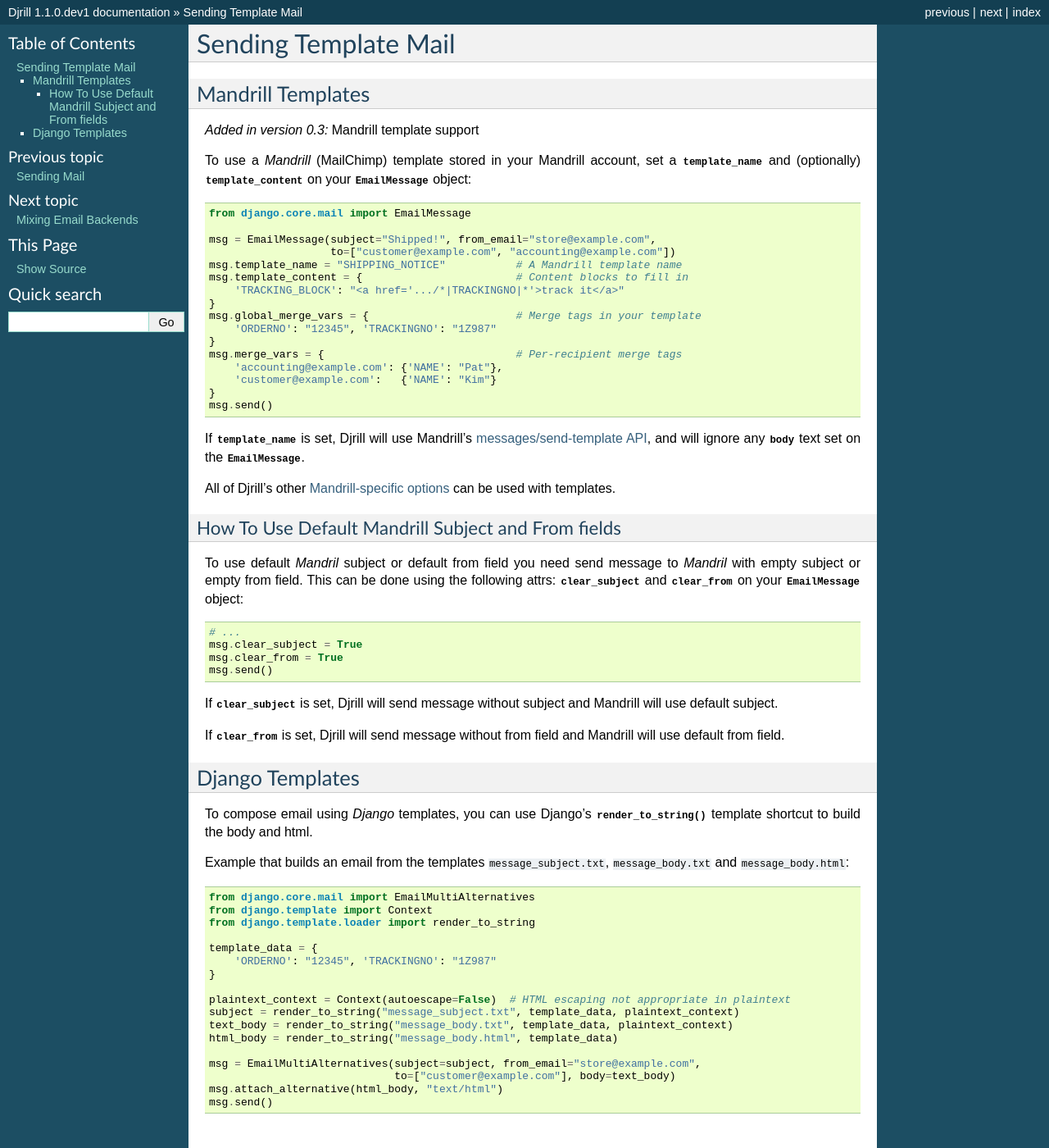
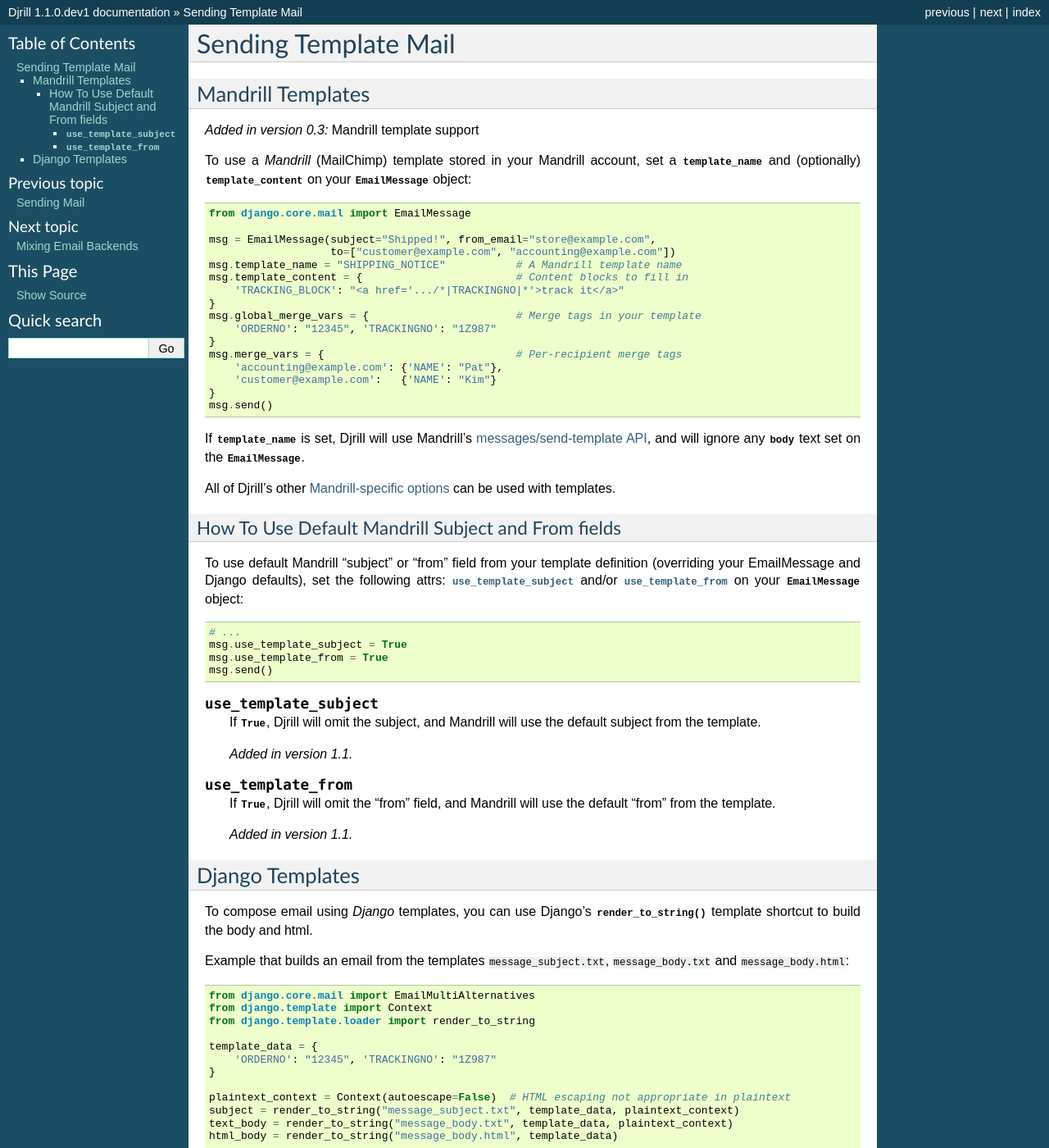
Before and after one commit to brack3t/Djrill, a Sphinx documentation site: the page built from docs/usage/templates.rst, in a window 1280 px wide and 1400 px high. Shown: the whole window at 82% size. Built offline with Sphinx 7.4.7, drawn with Linux system fonts in a browser that asks for light colours.

Commit message:
use_template_subject and use_template_from
Change "clear_subject" and "clear_from" to clarify expected usage.
Update docs.
Acknowledge contribution.

```diff
--- a/AUTHORS.txt
+++ b/AUTHORS.txt
@@ -15,3 +15,4 @@
 Michael Hobbs
 Sameer Al-Sakran
 Kyle Gibson
+nikolay-saskovets
--- a/docs/usage/templates.rst
+++ b/docs/usage/templates.rst
@@ -40,20 +40,29 @@
 How To Use Default Mandrill Subject and From fields
 ~~~~~~~~~~~~~~~~~~~~~~~~~~~~~~~~~~~~~~~~~~~~~~~~~~~
 
-To use default *Mandril* subject or default from field you need send message
-to *Mandril* with empty subject or empty from field. This can be done using
-the following attrs: :attr:`clear_subject` and :attr:`clear_from` on
+To use default Mandrill "subject" or "from" field from your template definition
+(overriding your EmailMessage and Django defaults), set the following attrs:
+:attr:`use_template_subject` and/or :attr:`use_template_from` on
 your :class:`~django.core.mail.EmailMessage` object::
     # ...
-    msg.clear_subject = True
-    msg.clear_from = True
+    msg.use_template_subject = True
+    msg.use_template_from = True
     msg.send()
 
-If :attr:`clear_subject` is set, Djrill will send message without subject and
-Mandrill will use default subject.
+.. attribute:: use_template_subject
 
-If :attr:`clear_from` is set, Djrill will send message without from field and
-Mandrill will use default from field.
+    If `True`, Djrill will omit the subject, and Mandrill will
+    use the default subject from the template.
+
+    .. versionadded:: 1.1
+
+.. attribute:: use_template_from
+
+    If `True`, Djrill will omit the "from" field, and Mandrill will
+    use the default "from" from the template.
+
+    .. versionadded:: 1.1
+
 
 
 .. _django-templates:
```
Also changed, not shown: 2 other files.
